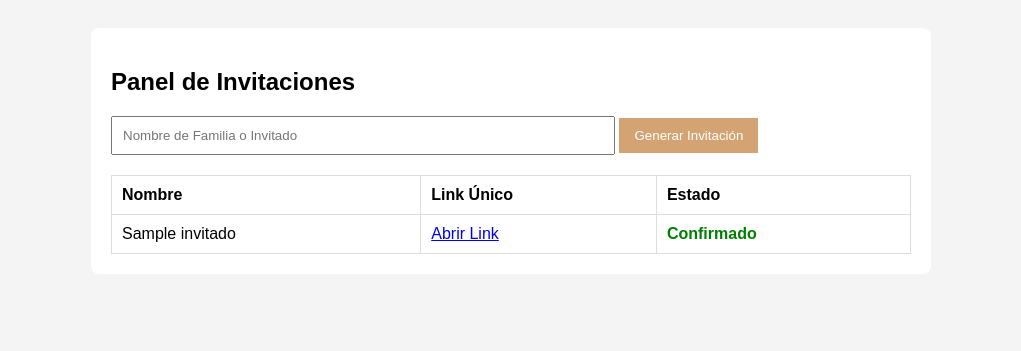
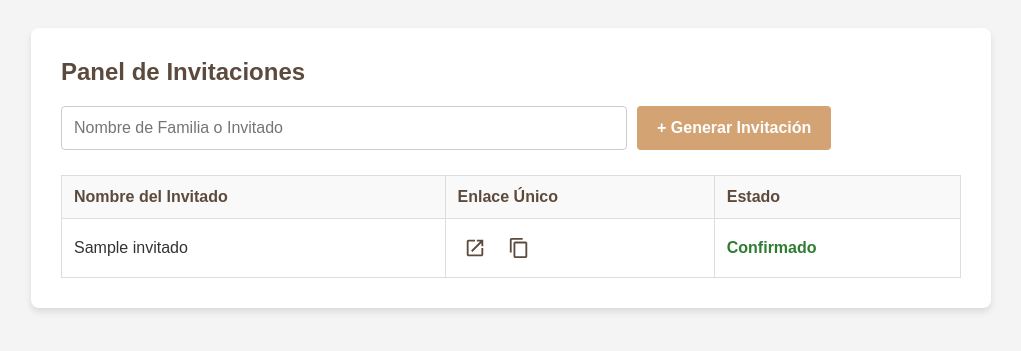
Before and after one commit to Xiclez/betoshower, a Flask app: page /admin in a window 1280 px wide. Shown: the top 351 px of the page, without its empty margins (129-1150 px from the left). Run offline with Flask 3, Linux system fonts and the light colour scheme; tables that the repository leaves empty hold one stand-in row (values such as "Sample post").

Commit message:
second commit

```diff
--- a/templates/admin.html
+++ b/templates/admin.html
@@ -4,28 +4,82 @@
     <meta charset="UTF-8">
     <title>Admin - Baby Shower Madeleine</title>
     <style>
-        body { font-family: sans-serif; padding: 20px; background: #f4f4f4; }
-        .container { max-width: 800px; margin: auto; background: white; padding: 20px; border-radius: 8px; }
-        table { width: 100%; border-collapse: collapse; margin-top: 20px; }
-        th, td { border: 1px solid #ddd; padding: 10px; text-align: left; }
-        button { padding: 10px 15px; background: #d4a373; color: white; border: none; cursor: pointer; }
-        .confirmado { color: green; font-weight: bold; }
-.pendiente { color: red; }
+        body { font-family: sans-serif; padding: 20px; background: #f4f4f4; color: #333; }
+        .container { max-width: 900px; margin: auto; background: white; padding: 30px; border-radius: 8px; box-shadow: 0 4px 6px rgba(0,0,0,0.1); }
+        h2 { color: #5c4a3d; margin-top: 0; }
+
+        /* Formulario */
+        .form-group { display: flex; gap: 10px; margin-bottom: 25px; }
+        input[type="text"] { padding: 12px; width: 60%; border: 1px solid #ccc; border-radius: 4px; font-size: 16px; }
+        button.btn-main { padding: 12px 20px; background: #d4a373; color: white; border: none; cursor: pointer; border-radius: 4px; font-size: 16px; font-weight: bold; transition: background 0.3s; }
+        button.btn-main:hover { background: #b58b60; }
+
+        /* Tabla */
+        table { width: 100%; border-collapse: collapse; margin-top: 10px; }
+        th, td { border: 1px solid #ddd; padding: 12px; text-align: left; vertical-align: middle; }
+        th { background-color: #f9f9f9; color: #5c4a3d; }
+
+        /* Estados */
+        .confirmado { color: #2e7d32; font-weight: bold; }
+        .pendiente { color: #c62828; }
+
+        /* Botones de Acción (Íconos) */
+        .actions-container { display: flex; gap: 10px; align-items: center; }
+        .icon-btn {
+            background: none;
+            border: none;
+            cursor: pointer;
+            color: #5c4a3d;
+            padding: 6px;
+            border-radius: 4px;
+            transition: background 0.2s, color 0.2s;
+            display: inline-flex;
+            align-items: center;
+            justify-content: center;
+        }
+        .icon-btn:hover { background: #f0f0f0; color: #d4a373; }
+        .icon-btn svg { width: 22px; height: 22px; fill: currentColor; }
+
+        /* Notificación Toast */
+        #toast {
+            visibility: hidden;
+            min-width: 250px;
+            background-color: #3a5a40; /* Verde oscuro acorde a la paleta */
+            color: #fff;
+            text-align: center;
+            border-radius: 8px;
+            padding: 16px;
+            position: fixed;
+            z-index: 1000;
+            left: 50%;
+            bottom: 30px;
+            transform: translateX(-50%);
+            font-size: 16px;
+            box-shadow: 0 4px 10px rgba(0,0,0,0.2);
+        }
+        #toast.show {
+            visibility: visible;
+            animation: fadein 0.5s, fadeout 0.5s 2.5s;
+        }
+        @keyframes fadein { from {bottom: 0; opacity: 0;} to {bottom: 30px; opacity: 1;} }
+        @keyframes fadeout { from {bottom: 30px; opacity: 1;} to {bottom: 0; opacity: 0;} }
     </style>
 </head>
 <body>
+
     <div class="container">
         <h2>Panel de Invitaciones</h2>
-        <form method="POST">
-            <input type="text" name="nombre" placeholder="Nombre de Familia o Invitado" required style="padding: 10px; width: 60%;">
-            <button type="submit">Generar Invitación</button>
+
+        <form method="POST" class="form-group">
+            <input type="text" name="nombre" placeholder="Nombre de Familia o Invitado" required autocomplete="off">
+            <button type="submit" class="btn-main">+ Generar Invitación</button>
         </form>
 
         <table>
             <thead>
                 <tr>
-                    <th>Nombre</th>
-                    <th>Link Único</th>
+                    <th>Nombre del Invitado</th>
+                    <th>Enlace Único</th>
                     <th>Estado</th>
                 </tr>
             </thead>
@@ -33,14 +87,49 @@
                 {% for inv in invitados %}
                 <tr>
                     <td>{{ inv.nombre }}</td>
-                    <td><a href="/invitacion/{{ inv.token }}" target="_blank">Abrir Link</a></td>
+                    <td>
+                        <div class="actions-container">
+                            <a href="/invitacion/{{ inv.token }}" target="_blank" class="icon-btn" title="Abrir invitación">
+                                <svg viewBox="0 0 24 24">
+                                    <path d="M19 19H5V5h7V3H5c-1.11 0-2 .9-2 2v14c0 1.1.89 2 2 2h14c1.1 0 2-.9 2-2v-7h-2v7zM14 3v2h3.59l-9.83 9.83 1.41 1.41L19 6.41V10h2V3h-7z"/>
+                                </svg>
+                            </a>
+
+                            <button onclick="copiarEnlace('{{ request.host_url }}invitacion/{{ inv.token }}')" class="icon-btn" title="Copiar enlace">
+                                <svg viewBox="0 0 24 24">
+                                    <path d="M16 1H4c-1.1 0-2 .9-2 2v14h2V3h12V1zm3 4H8c-1.1 0-2 .9-2 2v14c0 1.1.9 2 2 2h11c1.1 0 2-.9 2-2V7c0-1.1-.9-2-2-2zm0 16H8V7h11v14z"/>
+                                </svg>
+                            </button>
+                        </div>
+                    </td>
                     <td class="{{ 'confirmado' if inv.confirmado else 'pendiente' }}">
-    {{ "Confirmado" if inv.confirmado else "Pendiente" }}
-</td>
+                        {{ "Confirmado" if inv.confirmado else "Pendiente" }}
+                    </td>
                 </tr>
                 {% endfor %}
             </tbody>
         </table>
     </div>
+
+    <div id="toast">Enlace de invitación copiado, envíaselo a tu invitado ✨</div>
+
+    <script>
+        function copiarEnlace(url) {
+            // Usa el API de Clipboard del navegador
+            navigator.clipboard.writeText(url).then(() => {
+                const toast = document.getElementById("toast");
+                toast.classList.add("show");
+
+                // Ocultar el toast después de 3 segundos
+                setTimeout(() => {
+                    toast.classList.remove("show");
+                }, 3000);
+            }).catch(err => {
+                console.error('Error al copiar al portapapeles: ', err);
+                alert("Hubo un error al copiar el enlace. Intenta copiarlo manualmente.");
+            });
+        }
+    </script>
+
 </body>
 </html>
```
